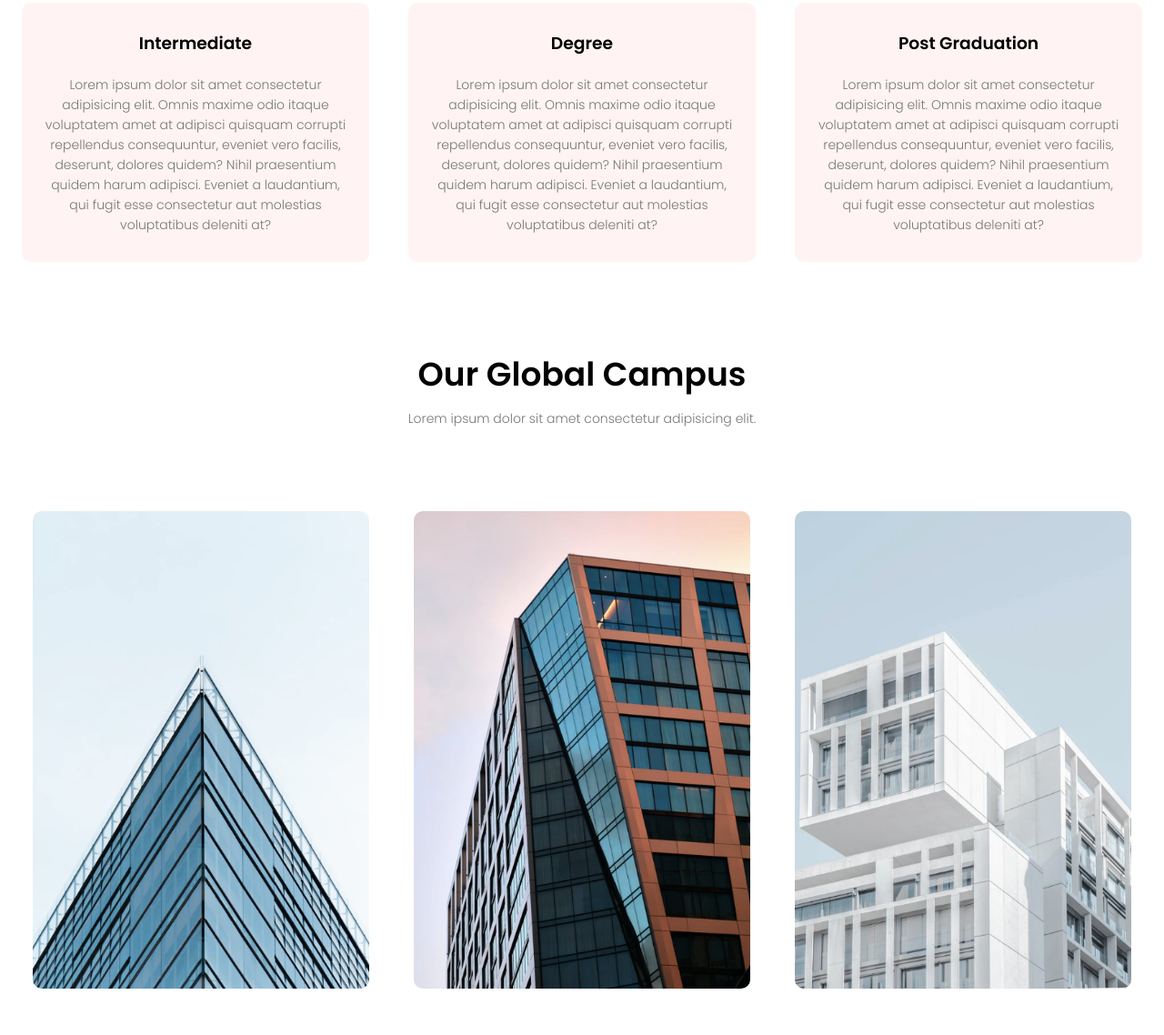
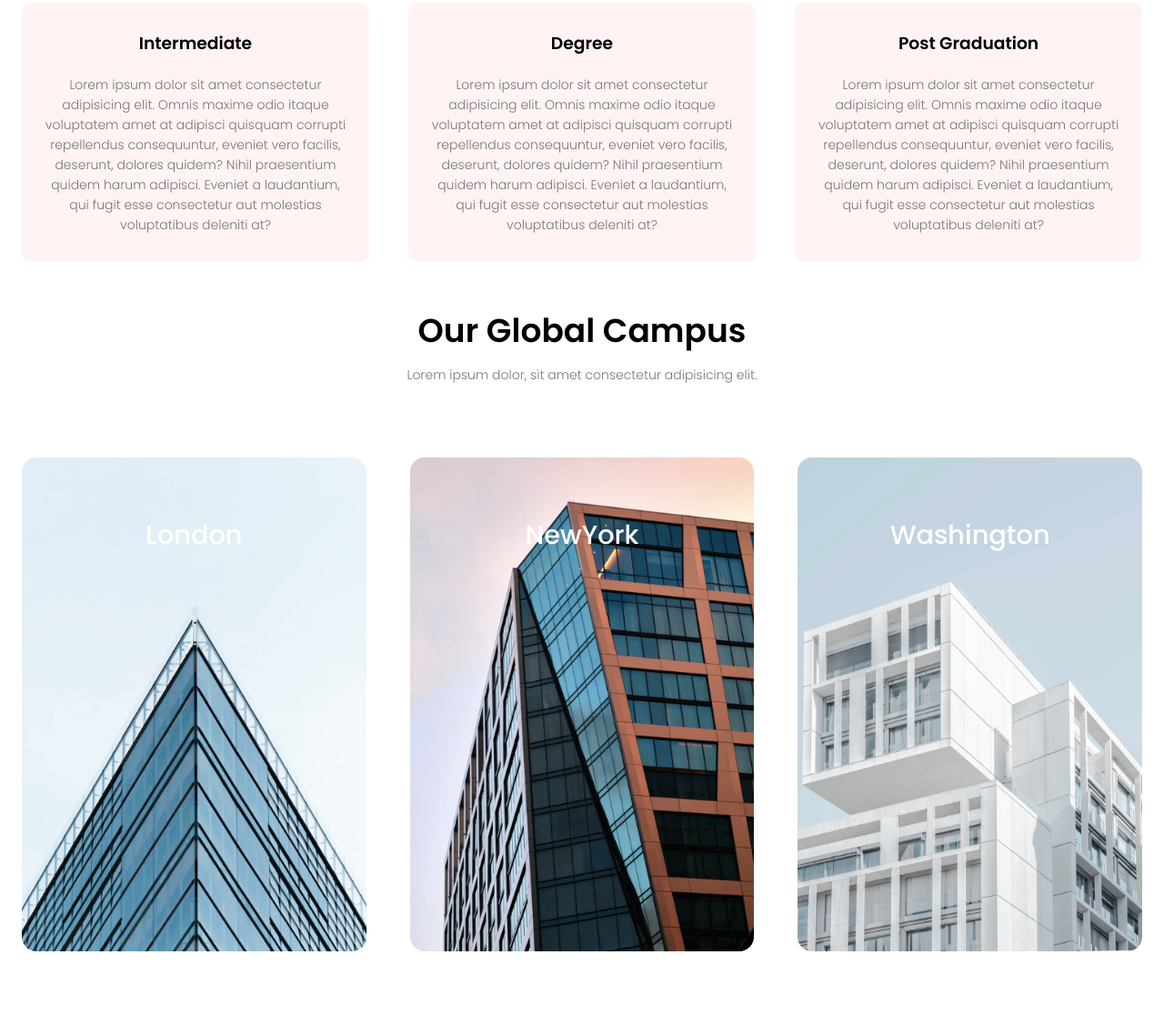
Before and after one commit to iamarpisaha/Eduford-Website, a plain HTML site: page index.html in a window 1280 px wide. Shown: the part 1028-2166 px from the top of the page at 91% size. After the commit the page ends 2123 px from the top, so only its background shows below. Drawn offline with Linux system fonts and the light colour scheme.

Commit message:
HTML, CSS updated

```diff
--- a/index.html
+++ b/index.html
@@ -93,22 +93,33 @@
         </div>
       </div>
     </section>
-    <!-- -------- Campus -------- -->
+
+    <!------ Campus -------->
+
     <section id="campus">
       <h1>Our Global Campus</h1>
-      <p>Lorem ipsum dolor sit amet consectetur adipisicing elit.</p>
+      <p>Lorem ipsum dolor, sit amet consectetur adipisicing elit.</p>
+
       <div class="row">
         <div class="campus-col">
-          <img src="./images/london.png" />
+          <div class="slider slider-top"></div>
+          <h4>London</h4>
+          <img src="./images/london.png" alt="" />
         </div>
         <div class="campus-col">
-          <img src="./images/newyork.png" />
+          <div class="slider slider-left"></div>
+          <h4>NewYork</h4>
+          <img src="./images/newyork.png" alt="" />
         </div>
         <div class="campus-col">
-          <img src="./images/washington.png" />
+          <div class="slider slider-bottom"></div>
+          <h4>Washington</h4>
+          <img src="./images/washington.png" alt="" />
         </div>
       </div>
     </section>
+
     <script src="./script.js"></script>
+
   </body>
 </html>
--- a/style.css
+++ b/style.css
@@ -138,7 +138,6 @@ nav .fa {
   flex-basis: 31%;
   background: #fff3f3;
   border-radius: 10px;
-  /* margin-bottom: 5%; */
   gap: 5%;
   padding: 20px 12px;
   box-sizing: border-box;
@@ -154,17 +153,16 @@ nav .fa {
   transition: 0.3s;
 }
 
+/* --------Campus----------- */
+
 #campus {
-  margin-top: 3rem;
   padding: 1.5rem;
   text-align: center;
 }
-
 #campus h1 {
   font-size: 36px;
   font-weight: 600;
 }
-
 #campus p {
   color: #777;
   font-size: 14px;
@@ -172,28 +170,80 @@ nav .fa {
   line-height: 22px;
   padding: 10px;
 }
-
 #campus .row {
   display: flex;
   justify-content: space-between;
-  margin-top: 5%;
-  gap: 1rem;
+  gap: 3rem;
+  margin-top: 3rem;
+  /* padding: 20px 12px; */
+}
+
+#campus p {
+  margin-bottom: 4.4rem;
 }
 #campus .campus-col {
-  flex-basis: 32%;
-  /* margin-bottom: 30px; */
   position: relative;
   overflow: hidden;
-  gap: 5%;
-  padding: 20px 12px;
-  box-sizing: border-box;
+  border-radius: 1rem;
+  transition: all 0.3s ease;
 }
 
-.campus-col img {
+/* .campus-col h4 {
+  font-size: 1rem;
+  font-weight: 500;
+} */
+#campus .campus-col:hover {
+  box-shadow: 0 0 12px 8px rgba(0, 0, 0, 0.1);
+}
+#campus .campus-col .slider {
+  background-color: rgba(244, 67, 54, 0.4);
+  height: 100%;
   width: 100%;
-  border-radius: 10px;
-  /* height: 500px; */
+  position: absolute;
+  transition: all 0.3s ease-in-out;
 }
+
+#campus .campus-col .slider-top {
+  top: -100%;
+  left: 0;
+}
+#campus .campus-col .slider-left {
+  top: 0;
+  left: -100%;
+}
+#campus .campus-col .slider-bottom {
+  bottom: -100%;
+  left: 0;
+}
+
+#campus .campus-col:hover .slider-top {
+  top: 0%;
+}
+#campus .campus-col:hover .slider-left {
+  left: 0%;
+}
+#campus .campus-col:hover .slider-bottom {
+  bottom: 0%;
+}
+
+#campus .campus-col h4 {
+  position: absolute;
+  top: 4rem;
+  left: 50%;
+  transform: translateX(-50%);
+  font-size: 1.8rem;
+  font-weight: 500;
+  color: #fff;
+  transition: all 0.3s ease-in-out;
+}
+#campus .campus-col:hover h4 {
+  color: white;
+}
+#campus .campus-col img {
+  width: 100%;
+  height: 100%;
+}
+
 /* ----------media query---------- */
 
 @media (max-width: 950px) {
@@ -202,10 +252,6 @@ nav .fa {
   }
 
   #course h1 {
-    font-size: 35px;
-  }
-
-  #campus h1 {
     font-size: 30px;
   }
 }
@@ -237,25 +283,12 @@ nav .fa {
   }
   #course .row {
     flex-direction: column;
-    gap: 1.2rem;
-  }
-  #campus .row {
-    flex-direction: column;
-    /* gap: 1.2rem; */
-  }
-  #campus .campus-col {
-    gap: 1rem;
-    padding: 0;
+    gap: 1.5rem;
   }
 }
 
 @media (max-width: 500px) {
   .text-box h1 {
-    font-size: 35px;
-    margin-bottom: 1.5rem;
-  }
-
-  .text-box p {
-    font-size: 15px;
+    font-size: 24px;
   }
 }
```
Also changed, not shown: 1 other file.
